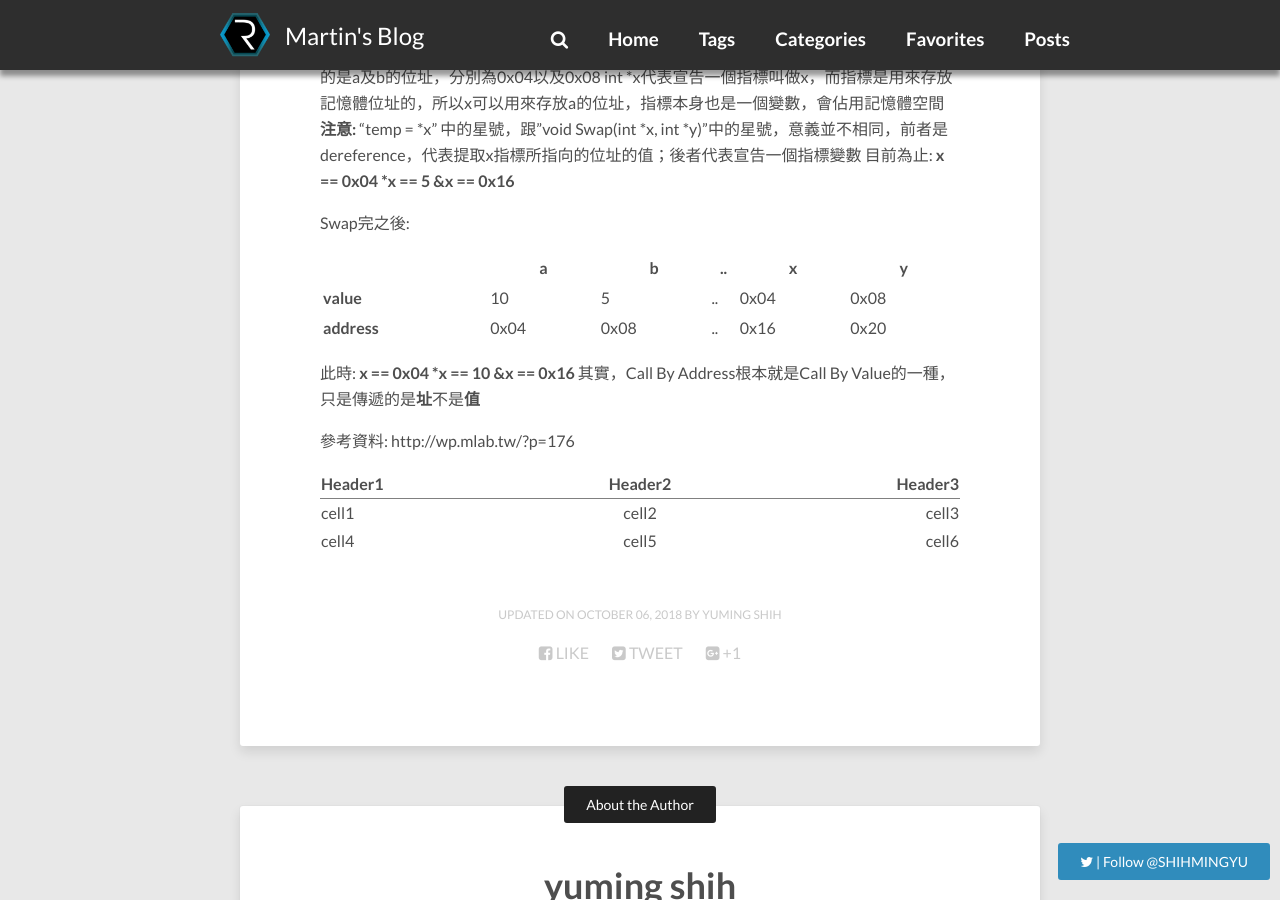
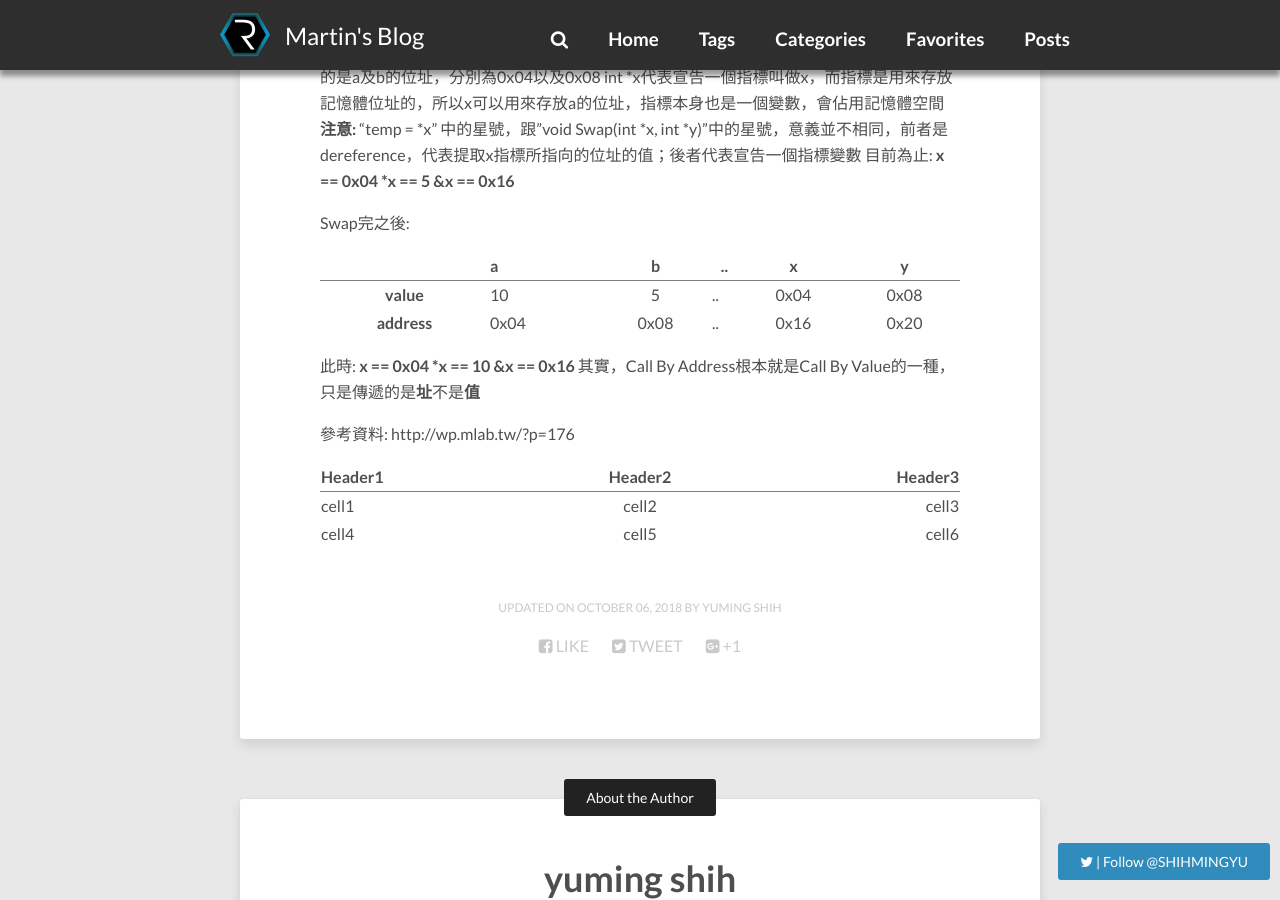
Before and after one commit to aa3710079/blog-old, a Jekyll site: the page built from _posts/2018-10-06-parameter-pass.md, in a window 1280 px wide and 900 px high, scrolled down 2944 px. Built offline with Jekyll 4.4.1, drawn with Linux system fonts in a browser that asks for light colours; nearby versions of some CDN libraries; comment, search, counter and statistics services are not loaded.

Commit message:
Update 2018-10-06-parameter-pass.md

```diff
--- a/_posts/2018-10-06-parameter-pass.md
+++ b/_posts/2018-10-06-parameter-pass.md
@@ -140,9 +140,10 @@ int \*x代表宣告一個指標叫做x，而指標是用來存放記憶體位址
 Swap完之後:
 
 |            |     a    |     b    |..| x    | y    |
-| ---------- | -------- | -------- |--| ---- | ---- |
+| :--------: | :------- | :------: |--| :--: | :--: |
 | **value**  | 10       | 5        |..| 0x04 | 0x08 |
-| **address**| 0x04     | 0x08     |..| 0x16 | 0x20 |
+| **address**| 0x04     | 0x08     |..| 0x16 | 0x20
+{: rules="groups"}
 
 此時:
 **x == 0x04
```
